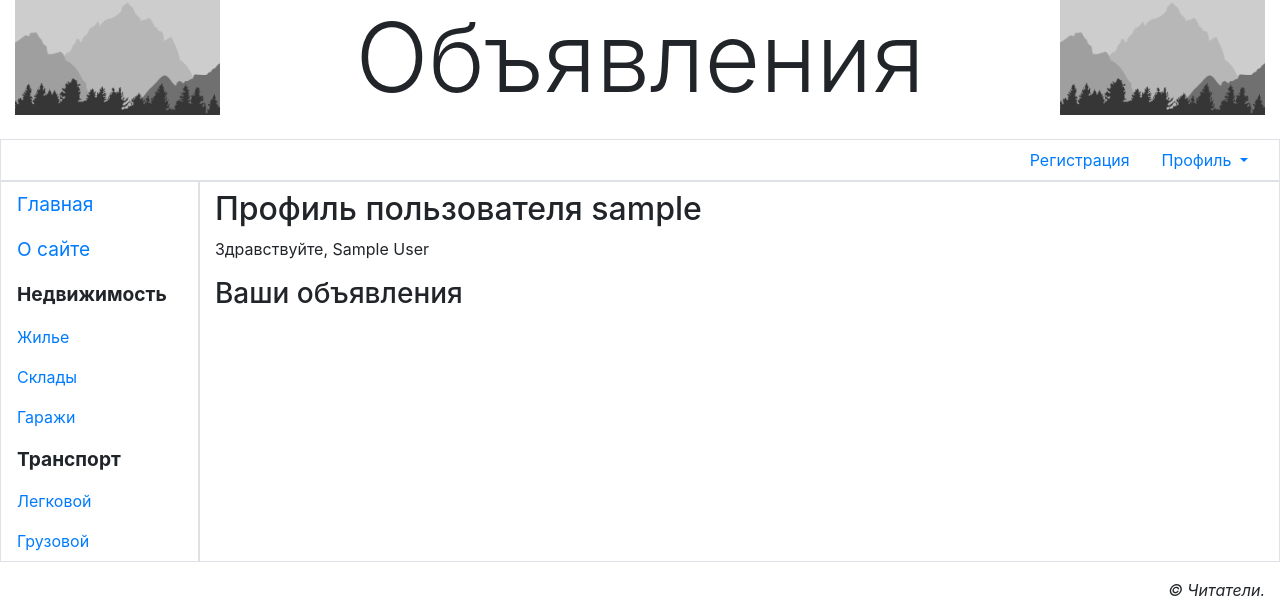
After one commit to z4pik/bboard, a Django app: page /accounts/profile in a window 1280 px wide. The commit adds this page. Shown: the top 602 px of the page. Run offline with Django 4.2, Linux system fonts and the light colour scheme; the visitor is signed in with stand-in values (Sample User, id 1); some libraries are stand-ins or nearby versions.

Commit message:
Страница профиля

```diff
--- a/main/templates/layout/basic.html
+++ b/main/templates/layout/basic.html
@@ -36,7 +36,7 @@
                     Профиль
                 </a>
                 <div class="dropdown-menu">
-                    <a href="#" class="dropdown-item">
+                    <a href="{% url 'main:profile' %}" class="dropdown-item">
                         Мои объявления
                     </a>
                     <a href="#" class="dropdown-item">
--- /dev/null
+++ b/main/templates/main/profile.html
@@ -0,0 +1,13 @@
+{% extends 'layout/basic.html' %}
+
+{% block title %}Профиль пользователя{% endblock %}
+
+{% block content %}
+  <h2>Профиль пользователя {{ user.username}}</h2>
+{% if user.first_name and user.last_name %}
+  <p>Здравствуйте, {{ user.first_name }} {{ user.last_name }}</p>
+{% else %}
+  <p>Здравствуйте</p>
+{% endif %}
+  <h3>Ваши объявления</h3>
+{% endblock %}
--- a/main/urls.py
+++ b/main/urls.py
@@ -1,11 +1,14 @@
 from django.urls import path
 
-from .views import index, other_page, BbLoginView
+from .views import index, other_page, BbLoginView, profile
 
 app_name = 'main'
 
 urlpatterns = [
 
+    # Указан именно данный путь (accounts/profile), потому что по умолчанию django выполняет перенаправление
+    # именно на этот адрес, после успешного входа
+    path('accounts/profile', profile, name='profile'),
     # Указан именно данный путь (accounts/login/), потому что по умолчанию django выполняет перенаправление
     # именно на этот адрес, когда пользователь хочет получить доступ к закрытой странице
     path('accounts/login/', BbLoginView.as_view(), name='login'),
--- a/main/views.py
+++ b/main/views.py
@@ -3,6 +3,7 @@ from django.http import HttpResponse, Http404
 from django.template import TemplateDoesNotExist
 from django.template.loader import get_template
 from django.contrib.auth.views import LoginView
+from django.contrib.auth.decorators import login_required
 
 
 def index(request):
@@ -24,3 +25,9 @@ def other_page(request, page):
 class BbLoginView(LoginView):
     # Логин
     template_name = 'main/login.html'
+
+
+@login_required
+def profile(request):
+    # Профиль пользователя
+    return render(request, 'main/profile.html')
```
